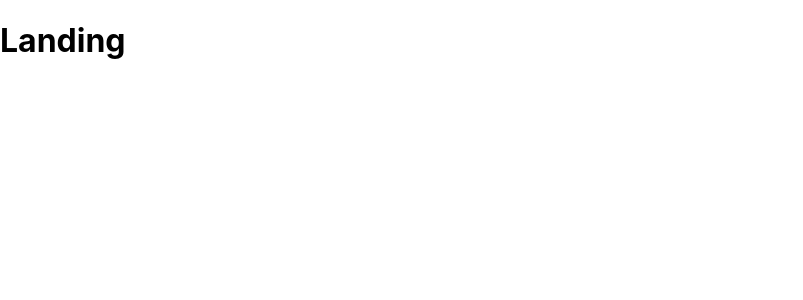
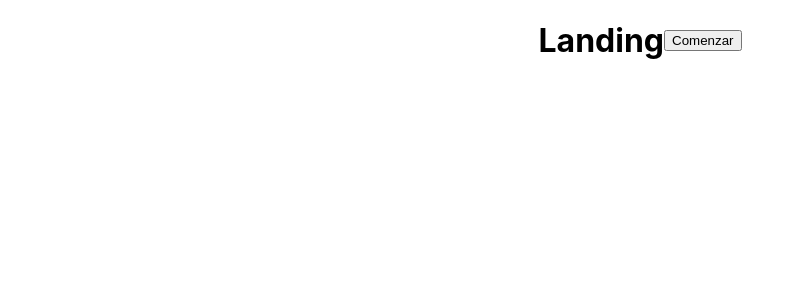
Before and after one commit to lucastamburlini/pokeapp, a React (Vite) app: page / in a window 1280 px wide. Shown: the top 300 px of the page, without its empty margins (0-803 px from the left). Built offline with nearby package versions, Linux system fonts and the light colour scheme.

Commit message:
[Add] funcionabilidades en Landing

```diff
--- a/src/views/Landing/Landing.jsx
+++ b/src/views/Landing/Landing.jsx
@@ -1,9 +1,16 @@
-// import style from "./Landing.module.css"
+import { useNavigate } from "react-router-dom";
+
+import style from "./Landing.module.css";
 
 const Landing = () => {
+  const navigate = useNavigate();
+  const handleNavigator = () => {
+    navigate("/home");
+  };
   return (
-    <div>
+    <div className={style.landingContainer}>
       <h1>Landing</h1>
+      <button onClick={handleNavigator}>Comenzar</button>
     </div>
   );
 };
--- a/src/views/Landing/Landing.module.css
+++ b/src/views/Landing/Landing.module.css
@@ -0,0 +1,6 @@
+.landingContainer {
+  display: flex;
+  justify-content: center;
+  align-items: center;
+  text-align: center;
+}
```
